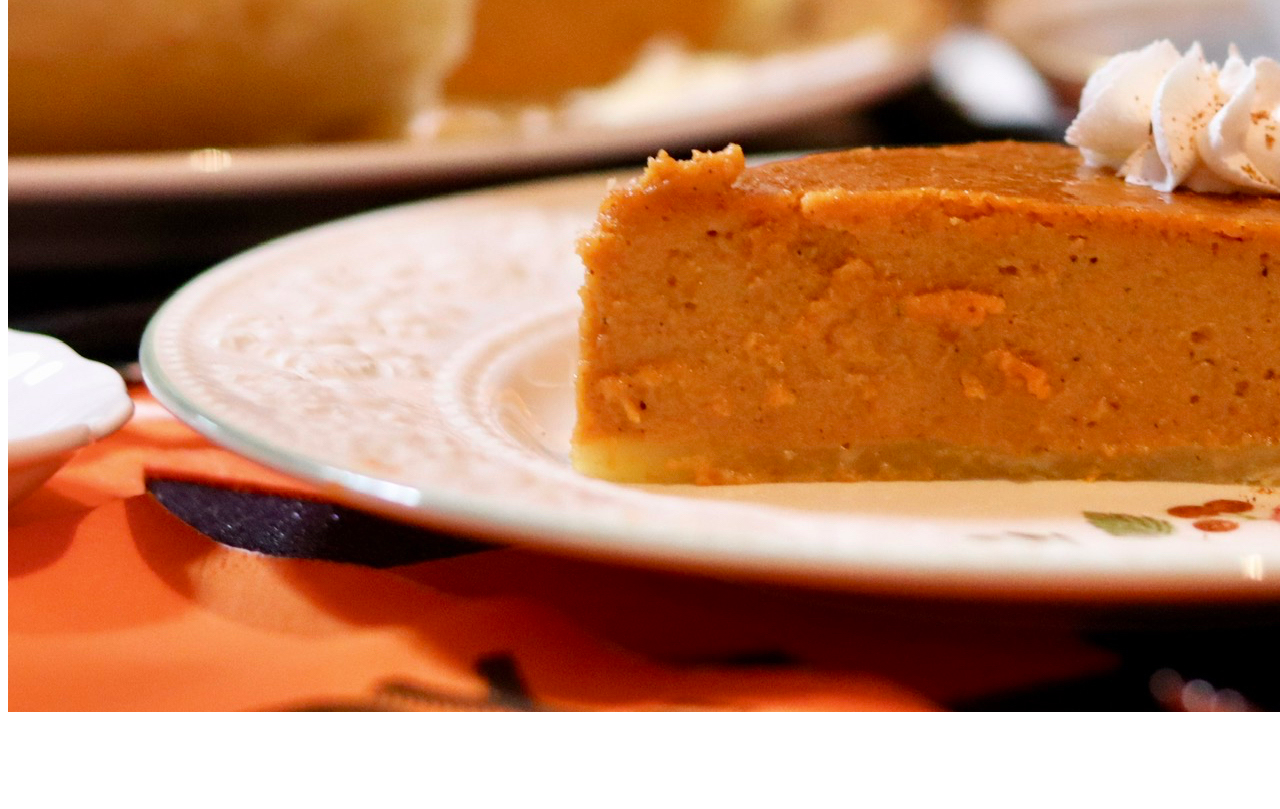
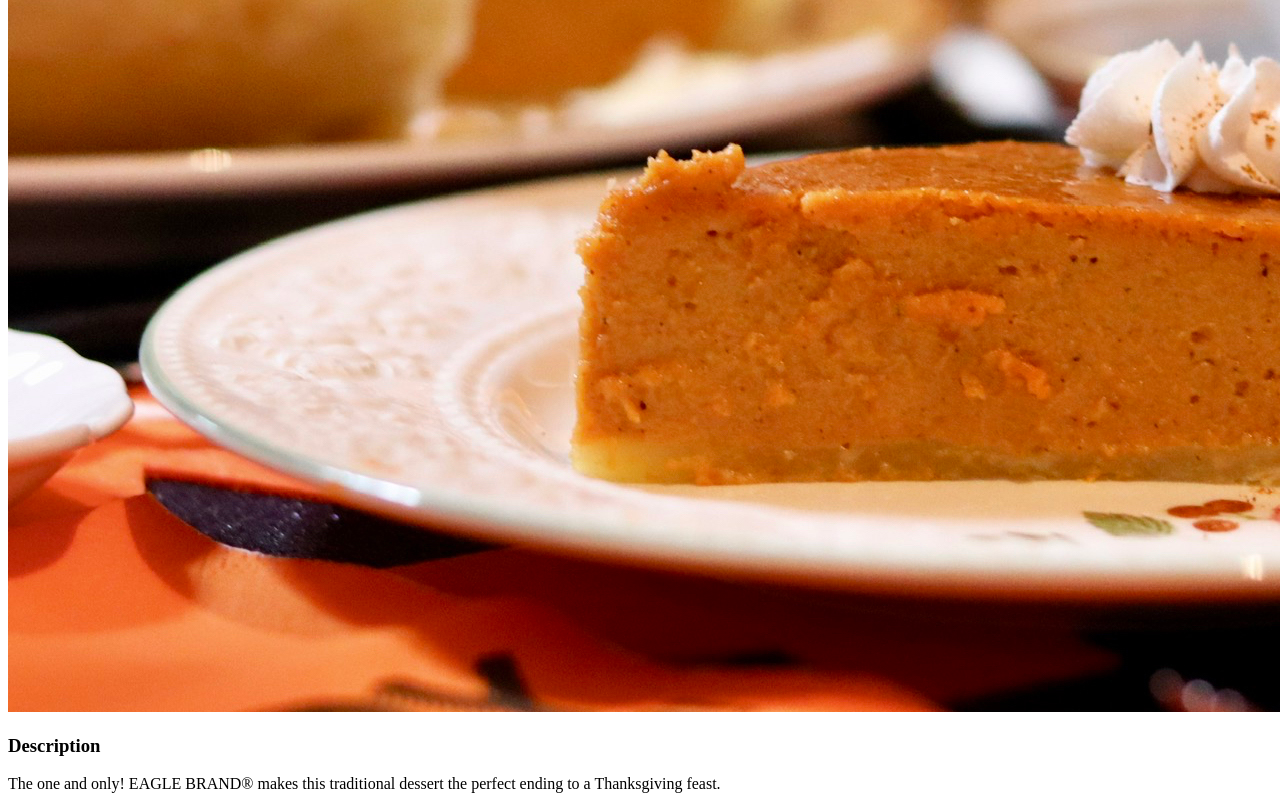
Before and after one commit to phil-andrew/odin-recipes, a plain HTML site: page recipes/pumpkin-pie.html in a window 1280 px wide. Shown: the part 392-1201 px from the top of the page. Before the commit the page ends 1116 px from the top, so only its background shows below. Drawn offline with Linux system fonts and the light colour scheme.

Commit message:
Added Pumpkin Pie description

```diff
--- a/recipes/pumpkin-pie.html
+++ b/recipes/pumpkin-pie.html
@@ -12,6 +12,11 @@
 
     <img src="../images/pumpkin-pie.jpeg" alt="Pumpkin Pie Image">
 
+    <h3>Description</h3>
+
+        <p>The one and only! EAGLE BRAND® makes this traditional dessert the perfect ending to a Thanksgiving feast.</p>
+
+
 
 </body>
 </html>
```
